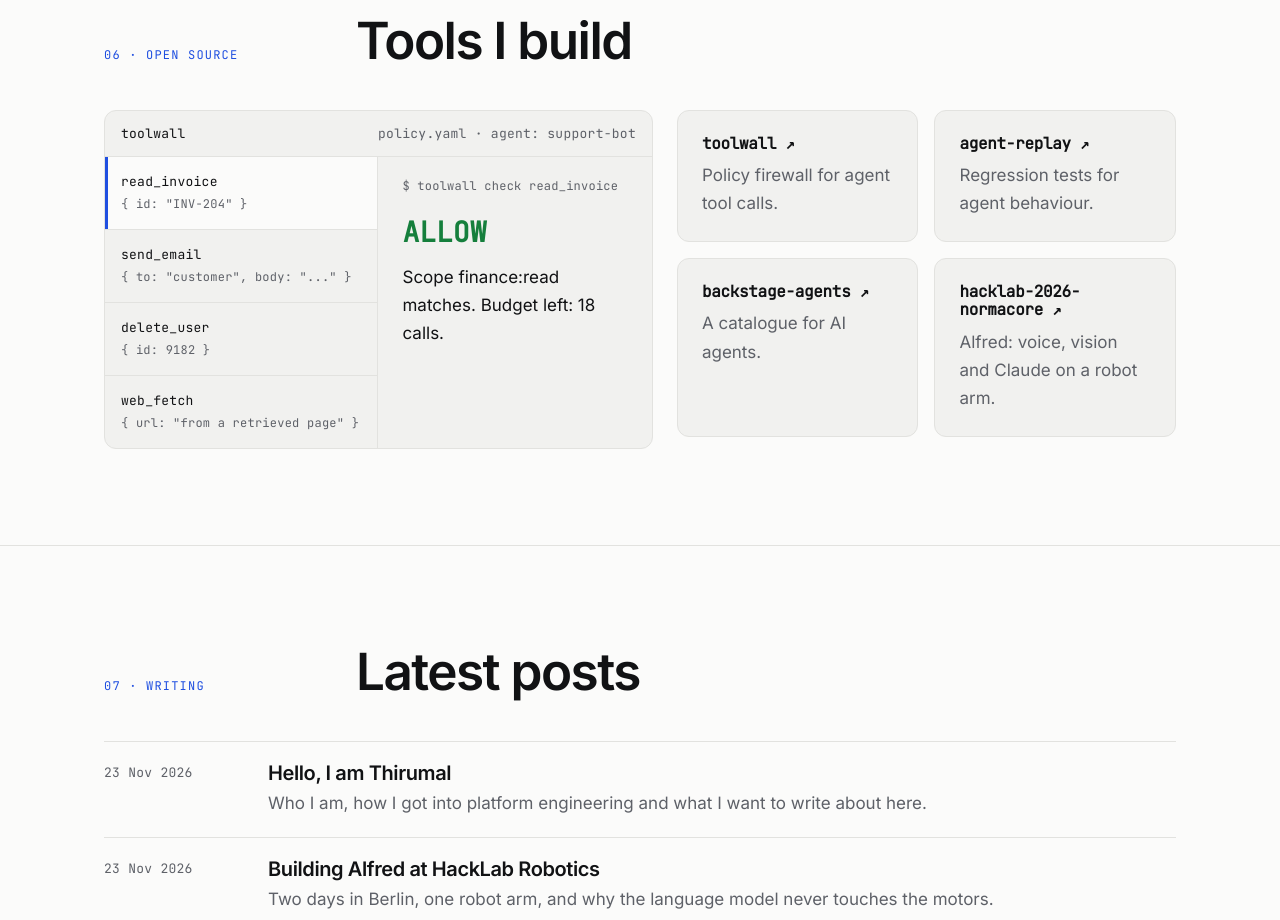
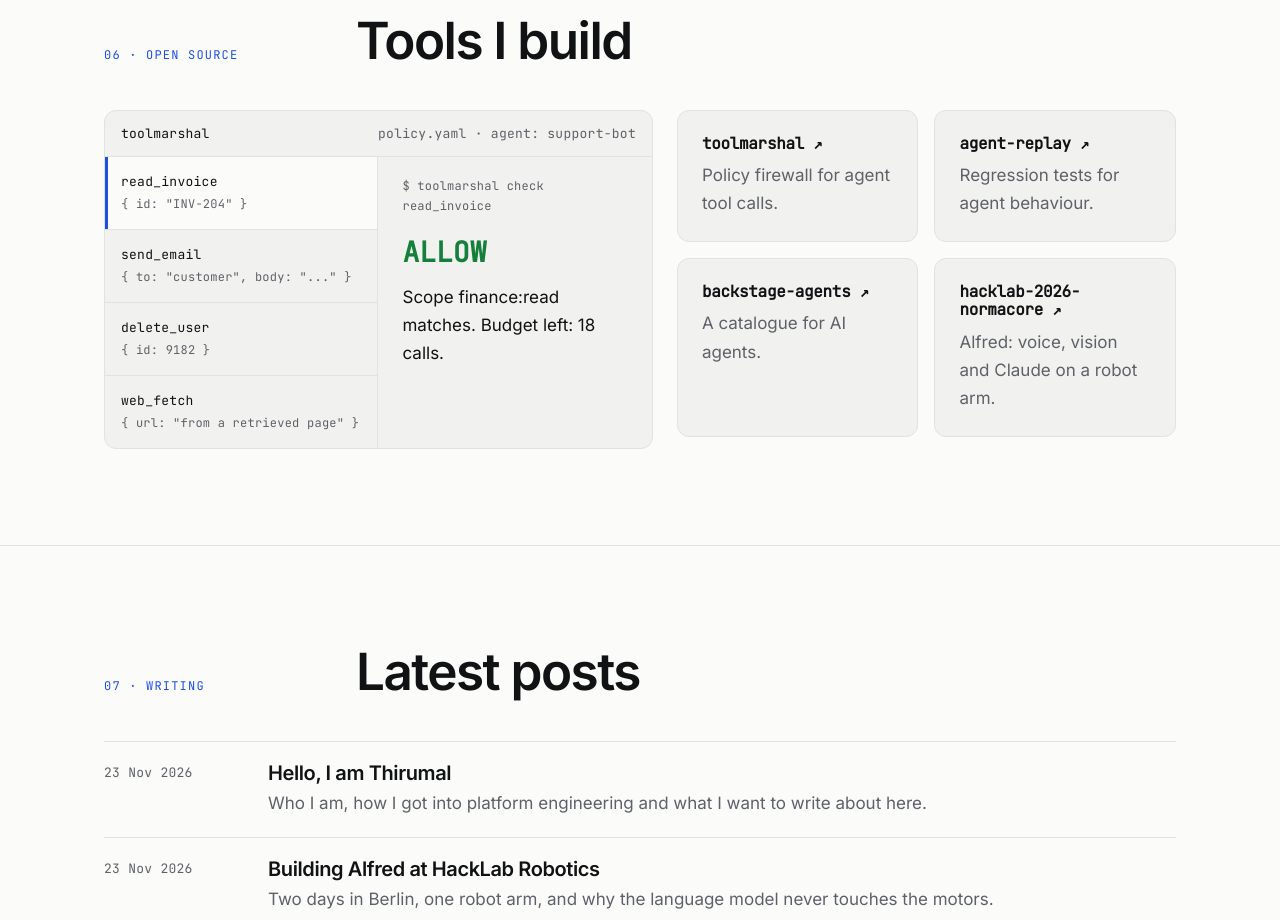
Before and after one commit to thirumal1206/thirumal-janakiraman, an Astro site: page / in a window 1280 px wide. Shown: the part 5640-6560 px from the top of the page. Built offline with nearby package versions, Linux system fonts and the light colour scheme; Astro itself is replaced by a stand-in of ours; no server answers.

Commit message:
Rename toolwall to toolmarshal and pull project cards from GitHub
Cards take name, link, description and last push date from the GitHub API at build time, with local text as fallback. CI also runs daily so the site picks up repo changes.

```diff
--- a/src/components/PolicyDemo.vue
+++ b/src/components/PolicyDemo.vue
@@ -14,7 +14,7 @@ const current = computed(() => calls[picked.value]);
 
 <template>
   <div class="demo">
-    <div class="demo__head mono"><span>toolwall</span><span class="muted">policy.yaml · agent: support-bot</span></div>
+    <div class="demo__head mono"><span>toolmarshal</span><span class="muted">policy.yaml · agent: support-bot</span></div>
     <div class="demo__body">
       <div class="demo__calls" role="radiogroup" aria-label="Pick a tool call to check">
         <button v-for="(c, i) in calls" :key="c.tool" type="button" role="radio" :aria-checked="picked === i" :class="{ on: picked === i }" @click="picked = i">
@@ -23,7 +23,7 @@ const current = computed(() => calls[picked.value]);
         </button>
       </div>
       <div class="demo__out" aria-live="polite">
-        <p class="mono muted small">$ toolwall check {{ current.tool }}</p>
+        <p class="mono muted small">$ toolmarshal check {{ current.tool }}</p>
         <p class="verdict" :class="current.decision">{{ current.decision.toUpperCase() }}</p>
         <p>{{ current.why }}</p>
       </div>
--- a/src/content/blog/about-me.md
+++ b/src/content/blog/about-me.md
@@ -19,7 +19,7 @@ Since late 2024 I have been on a young AI team, where I joined as one of the fir
 
 I like the parts of engineering that nobody notices when they work. A pipeline that stops a broken release. A platform where a new service starts with tests, monitoring and security already in place. An architecture decision written down well enough that someone can disagree with it a year later.
 
-Agents make all of this more interesting. When software can choose which tool to call, questions like "who is allowed to do this" and "did the behaviour change" stop being theory. A lot of my recent open source work, such as toolwall and agent-replay, comes from exactly those two questions.
+Agents make all of this more interesting. When software can choose which tool to call, questions like "who is allowed to do this" and "did the behaviour change" stop being theory. A lot of my recent open source work, such as toolmarshal and agent-replay, comes from exactly those two questions.
 
 ## How I learn
 
--- a/src/content/blog/how-this-site-is-built.mdx
+++ b/src/content/blog/how-this-site-is-built.mdx
@@ -9,7 +9,7 @@ This site is an [Astro](https://astro.build) project. Pages are static HTML, pos
 
 ## Why Astro
 
-I wanted the writing to come first and the page to be fast. Astro ships no JavaScript unless a component asks for it, so a post is plain HTML. MDX lets a post embed a live component, like this policy check from my toolwall project:
+I wanted the writing to come first and the page to be fast. Astro ships no JavaScript unless a component asks for it, so a post is plain HTML. MDX lets a post embed a live component, like this policy check from my toolmarshal project:
 
 <PolicyDemo client:visible />
 
--- a/src/data/site.ts
+++ b/src/data/site.ts
@@ -113,7 +113,7 @@ export const experience = [
 ];
 
 export const projects = [
-  { name: 'toolwall', href: 'https://github.com/thirumal1206/toolwall', text: 'Policy firewall for agent tool calls.' },
+  { name: 'toolmarshal', href: 'https://github.com/thirumal1206/toolmarshal', text: 'Policy firewall for agent tool calls.' },
   { name: 'agent-replay', href: 'https://github.com/thirumal1206/agent-replay', text: 'Regression tests for agent behaviour.' },
   { name: 'backstage-agents', href: 'https://github.com/thirumal1206/backstage-agents', text: 'A catalogue for AI agents.' },
   { name: 'hacklab-2026-normacore', href: 'https://github.com/thirumal1206/hacklab-2026-normacore', text: 'Alfred: voice, vision and Claude on a robot arm.' },
--- a/src/pages/index.astro
+++ b/src/pages/index.astro
@@ -7,6 +7,17 @@ import { getCollection } from 'astro:content';
 import { person, facts, mandate, domains, work, principles, experience, projects } from '../data/site';
 
 const posts = (await getCollection('blog', ({ data }) => !data.draft)).sort((a, b) => b.data.date.valueOf() - a.data.date.valueOf());
+// GitHub data at build time; a scheduled CI run keeps it fresh. Local text is the fallback.
+const live = await Promise.all(projects.map(async (p) => {
+  try {
+    const r = await fetch(p.href.replace('https://github.com/', 'https://api.github.com/repos/'), {
+      headers: process.env.GITHUB_TOKEN ? { authorization: `Bearer ${process.env.GITHUB_TOKEN}` } : {},
+    });
+    if (!r.ok) return p;
+    const g = await r.json();
+    return { ...p, name: g.name, href: g.html_url, text: g.description || p.text, updated: new Date(g.pushed_at) };
+  } catch { return p; }
+}));
 const fmt = (d: Date) => d.toLocaleDateString('en-GB', { day: 'numeric', month: 'short', year: 'numeric' });
 ---
 <Base title={`${person.name}: cloud and AI platform architect`} description="Lead Platform Engineer in Berlin. Cloud, serverless, data, security and agentic AI, from idea to production.">
@@ -106,7 +117,7 @@ const fmt = (d: Date) => d.toLocaleDateString('en-GB', { day: 'numeric', month:
       <div class="oss">
         <PolicyDemo client:visible />
         <div class="cards">
-          {projects.map((p) => <a class="card" href={p.href}><h3>{p.name} ↗</h3><p>{p.text}</p></a>)}
+          {live.map((p) => <a class="card" href={p.href}><h3>{p.name} ↗</h3><p>{p.text}</p>{'updated' in p && <p class="mono muted">Updated {fmt(p.updated)}</p>}</a>)}
         </div>
       </div>
     </div>
--- a/src/pages/now.astro
+++ b/src/pages/now.astro
@@ -8,7 +8,7 @@ import Base from '../layouts/Base.astro';
     <h2>Work</h2>
     <p>Leading platform engineering and agentic architecture for a 20+ person AI unit. Most of my week goes into agent orchestration, tool security and making sure every release passes real tests before it ships.</p>
     <h2>Building</h2>
-    <p>toolwall and agent-replay: the two questions I keep meeting with agents are "is this call allowed" and "did the behaviour change". Both projects are open source on GitHub.</p>
+    <p>toolmarshal and agent-replay: the two questions I keep meeting with agents are "is this call allowed" and "did the behaviour change". Both projects are open source on GitHub.</p>
     <h2>Just finished</h2>
     <p>HackLab Robotics in Berlin, where our team drove a NormaCore ElRobot by voice with Claude. <a href="/blog/building-alfred/">The write up is here.</a></p>
     <h2>Reading the source of</h2>
```
Also changed, not shown: ARCHITECTURE.md (+1 -1 lines), tests/site.spec.ts (+1 -1 lines), .github/workflows/ci.yml.
